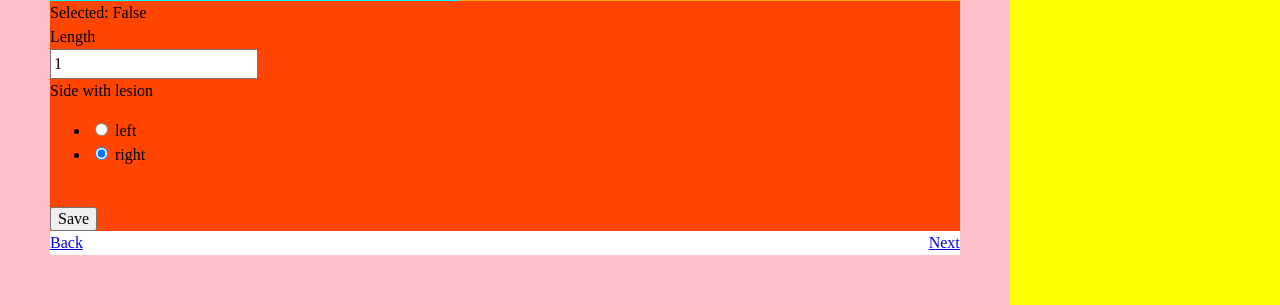
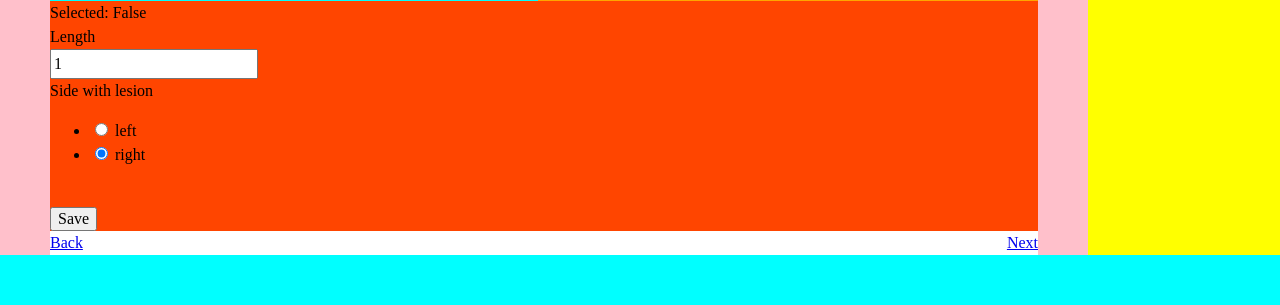
Before and after one commit to chaosdusk/TrueFidelity, a Flask app: page /label/1/0 in a window 1280 px wide. Shown: the part 1149-1454 px from the top of the page. After the commit the page ends 1404 px from the top, so only its background shows below. Run offline with Flask 2, Linux system fonts and the light colour scheme; a user stored in the database is signed in; tables that the repository leaves empty hold one stand-in row (values such as "Sample post"); some libraries are stand-ins or nearby versions.

Commit message:
updated some css so that the thing doesn't overflow

```diff
--- /dev/null
+++ b/site/app/static/css/base.css
@@ -0,0 +1,5 @@
+body {
+    display: flex;
+    flex-direction: column;
+    height: 100vh;
+}
--- a/site/app/static/css/image-selection.css
+++ b/site/app/static/css/image-selection.css
@@ -1,15 +1,19 @@
 .body-container {
     background-color: yellow;
-    min-height: 100vh; /* TODO: I think from testing, shuld remove this, add flex to body and then flex-grow here */
+    /* min-height: 100vh; TODO: I think from testing, shuld remove this, add flex to body and then flex-grow here */
+    flex-grow: 1;
     display: flex;
     flex-direction: row;
     align-items: center;
+    overflow-y: auto;
 }
 
 .main-container {
     background-color: orange;
-    min-height: 80vh; /* todo also remove this (see previous) need to handle resizing the plots somehow without breaking pixel size?...
+    /* min-height: 80vh; todo also remove this (see previous) need to handle resizing the plots somehow without breaking pixel size?...
     can use percentages of the size of the square thing? (normalize to 100) */
+    max-height: 100%;
+    overflow-y: auto;
     display: flex;
     flex-direction: row;
     flex-grow: 1;
@@ -34,7 +38,10 @@
 
 .sidebar-container {
     background-color: grey;
-    flex-basis: 350px;
+    flex-basis: 300px;
+    max-width: 15vw;
+    max-height: 100%;
+    overflow-y: auto;
 }
 
 
--- a/site/app/templates/base.html
+++ b/site/app/templates/base.html
@@ -6,6 +6,7 @@
     <meta http-equiv="X-UA-Compatible" content="ie=edge">
     <!-- TODO -->
     <link rel="stylesheet" href="{{ url_for('static', filename='css/reset.css') }}">
+    <link rel="stylesheet" href="{{ url_for('static', filename='css/base.css') }}">
     <!-- fonts -->
     <link href="https://fonts.googleapis.com/css2?family=Orbitron:wght@400;900&display=swap" rel="stylesheet">
     <!-- jquery -->
```
Also changed, not shown: site/app.db.
